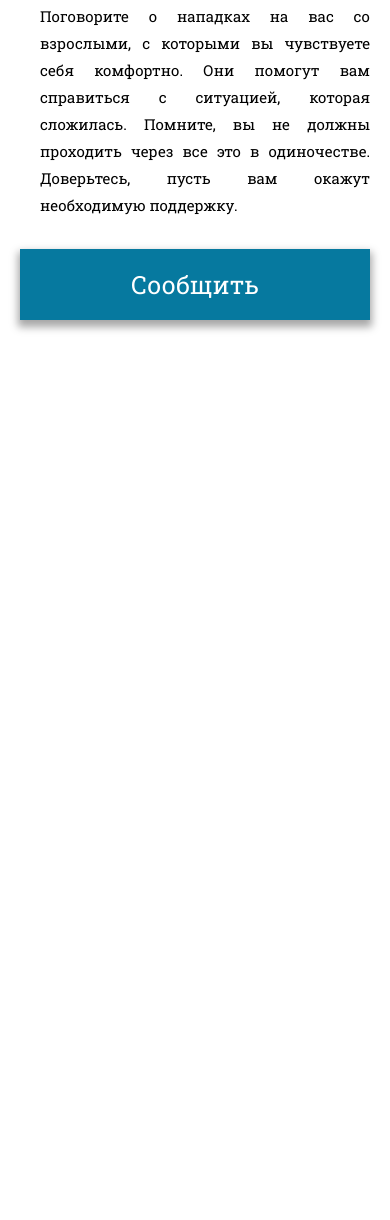
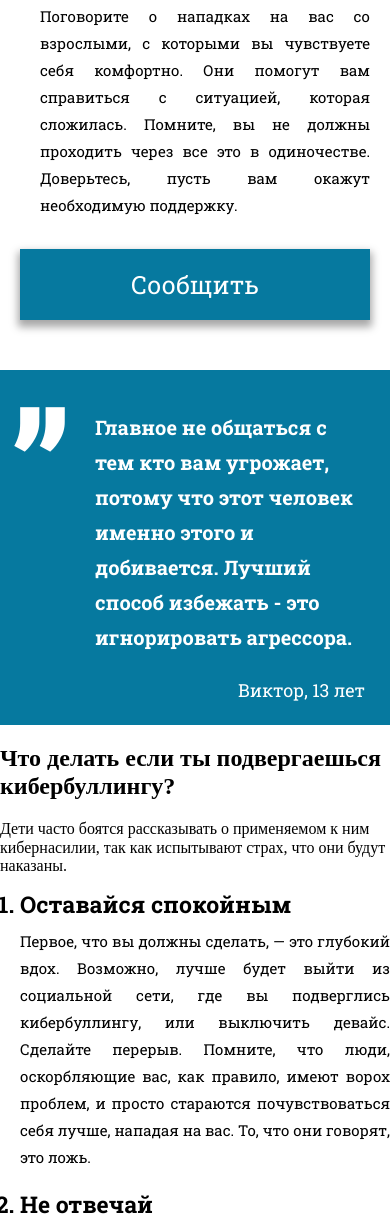
Before and after one commit to b113/bullying, a website: page index.html in a window 390 px wide. Shown: the part 1924-3144 px from the top of the page. Before the commit the page ends 2294 px from the top, so only its background shows below. Drawn offline with Linux system fonts and the light colour scheme.

Commit message:
finish quote section

```diff
--- a/index.html
+++ b/index.html
@@ -69,6 +69,48 @@
     </div>
   </section>
 
+  <section class="quote">
+    <div class="quote__wrapper">
+      <p class="quote__text"><span class="quote__hook">„</span> Главное не общаться с тем кто вам угрожает, потому что
+        этот человек именно этого и добивается. Лучший способ избежать - это игнорировать агрессора.</p>
+      <span class="quote__author">Виктор, 13 лет</span>
+    </div>
+  </section>
+
+
+  <section class="section-two">
+    <div class="section-two__wrapper">
+      <h2 class="section-two__header">Что делать если ты подвергаешься кибербуллингу?</h2>
+      <p class="section-two__desc">Дети часто боятся рассказывать о применяемом к ним кибернасилии, так как испытывают
+        страх, что они будут наказаны.</p>
+      <ul class="list">
+        <li class="list__item">Оставайся спокойным</li>
+        <p class="list__desc">Первое, что вы должны сделать, — это глубокий вдох. Возможно, лучше будет выйти из
+          социальной сети, где вы подверглись кибербуллингу, или выключить девайс. Сделайте перерыв. Помните, что люди,
+          оскорбляющие вас, как правило, имеют ворох проблем, и просто стараются почувствоваться себя лучше, нападая на
+          вас. То, что они говорят, это ложь.</p>
+        <li class="list__item">Не отвечай</li>
+        <p class="list__desc">Очень важно не вступать в разговор с кибербуллером. Они ищут способы разозлить вас,
+          вывести из себя, и что самое главное, они ждут, чтобы вы ответили. Поэтому никогда не давайте им то, чего они
+          хотят! Игнорируйте их сообщения и комментарии.</p>
+        <li class="list__item">Сохрани</li>
+        <p class="list__desc">Не удаляйте ничего из тех оскорблений, которые вам присылают онлайн. Если вам придется
+          позже рассказать об этом взрослым, руководству в школе или правоохранительным органам, вам понадобятся
+          доказательства. Делай скриншоты, копируй, сохраняй.</p>
+        <li class="list__item">Заблокируй</li>
+        <p class="list__desc">Убедитесь, что вы внесли обидчика в «черный список» и заблокировали его, чтобы он не смог
+          больше связаться с вами. Даже если он общался с вами только в одной социальной сети, заблокируйте его и в
+          других, чтобы он не смог достать вас и там. Заблокируй, проверь настройки приватности, удали из друзей.
+        </p>
+        <li class="list__item">Поделись</li>
+        <p class="list__desc">Поговорите о нападках на вас со взрослыми, с которыми вы чувствуете себя комфортно. Они
+          помогут вам справиться с ситуацией, которая сложилась. Помните, вы не должны проходить через все это в
+          одиночестве. Доверьтесь, пусть вам окажут необходимую поддержку.</p>
+      </ul>
+    </div>
+  </section>
+
+
 </body>
 <script src="./scripts/jquery-3.3.1.min.js"></script>
 <script src="./scripts/jquery.slicknav.min.js"></script>
--- /dev/null
+++ b/scss/components/_quote.scss
@@ -0,0 +1,70 @@
+.quote {
+    background-color: $primary-color;
+    &__wrapper {
+        max-width: 1170px;
+        margin: 0 auto;
+        padding: 20px 0;
+    }
+    &__hook {
+        font-size: 186px;
+        font-family: $primary-font;
+        position: absolute;
+        top: -75px;
+        left: 0;
+    }
+    &__text {
+        color: #ffffff;
+        font-family: $primary-font;
+        font-size: 36px;
+        font-weight: 700;
+        line-height: 48px;
+        position: relative;
+        padding-left: 100px;
+    }
+    &__author {
+        display: block;
+        text-align: right;
+        color: #ffffff;
+        font-family: $primary-font;
+        font-size: 24px;
+        font-weight: 400;
+        line-height: 30px;
+    }
+}
+
+@media (max-width: 1199.98px) {
+    .quote__wrapper {
+        padding-left: 45px;
+        padding-right: 45px;
+    }
+}
+
+@media (max-width: 767.98px) {
+    .quote__text {
+        font-size: 25px;
+        line-height: 40px;
+    }
+    .quote__author {
+        font-size: 15px;
+    }
+}
+
+@media (max-width: 575.98px) {
+    .quote__text {
+        font-size: 20px;
+        line-height: 35px;
+        padding-left: 85px;
+    }
+    .quote__wrapper {
+        padding-left: 10px;
+        padding-right: 25px;
+    }
+    .quote__author {
+        font-size: 18px;
+    }
+    .quote__hook {
+        font-size: 150px;
+        top: -60px;
+        left: 0;
+    }
+}
--- a/scss/components/_section-one.scss
+++ b/scss/components/_section-one.scss
@@ -31,7 +31,7 @@
         font-family: $primary-font;
         font-size: 36px;
         text-align: center;
-        line-height: 70px;
+        line-height: 69px;
         box-sizing: border-box;
         &:hover {
             border: 2px solid #06799f;
--- a/scss/main.scss
+++ b/scss/main.scss
@@ -3,3 +3,4 @@
 
 @import "components/header";
 @import "components/section-one";
+@import "components/quote";
```
Also changed, not shown: css/style.css.
